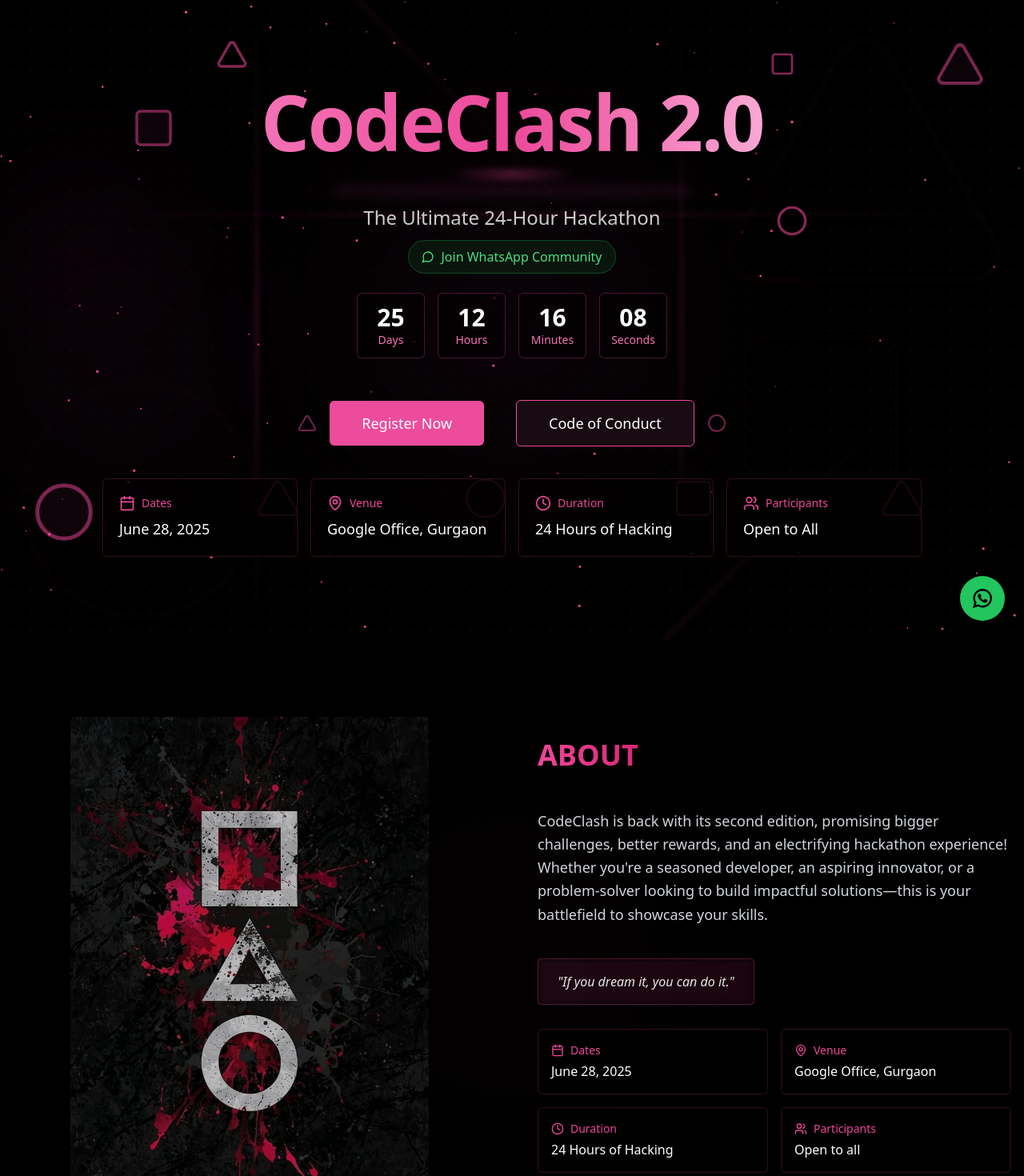
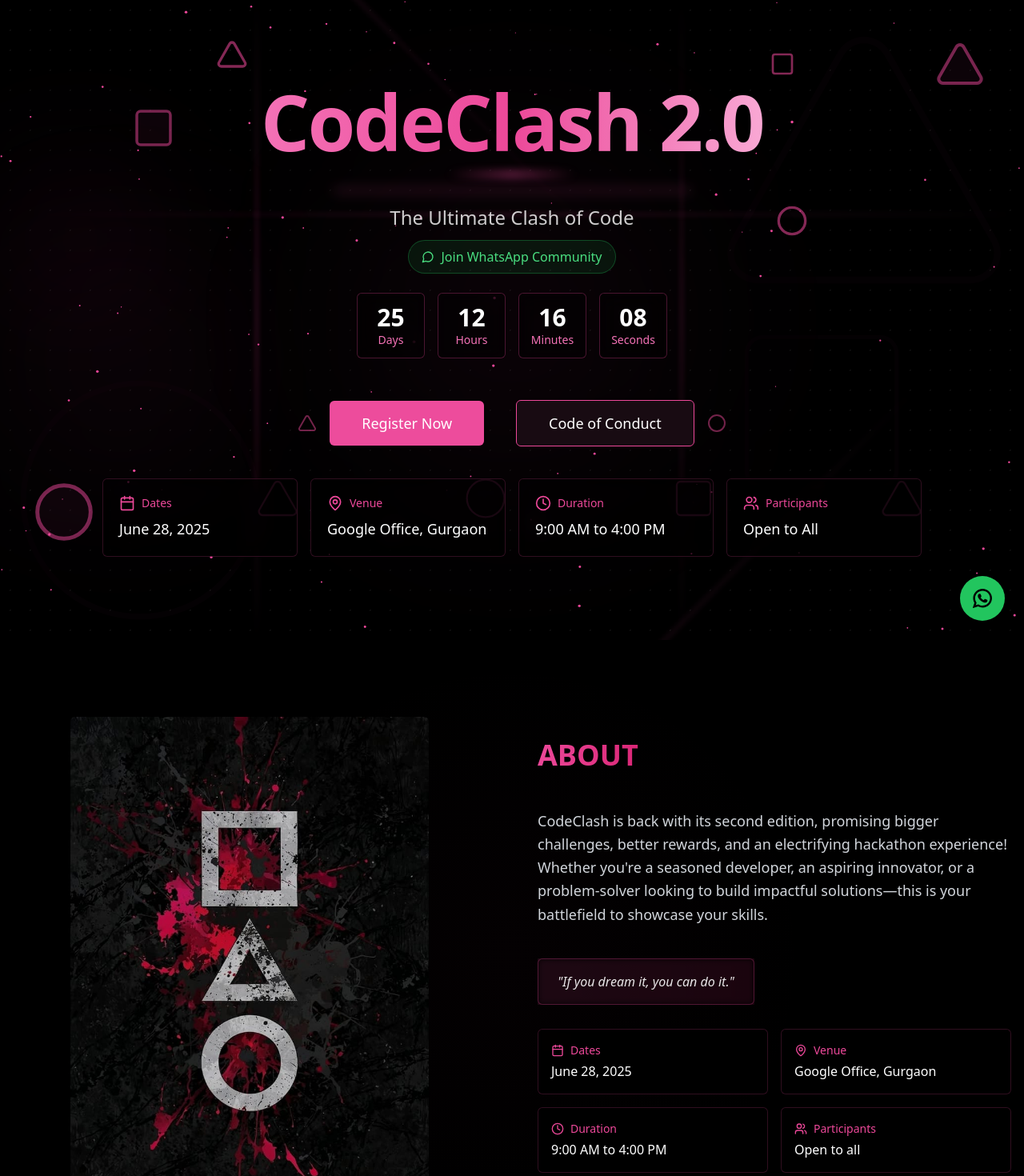
Before and after one commit to lak7/codeclash, a Next.js app: page / in a window 1280 px wide. Shown: the top 1470 px of the page at 80% size. Built offline with nearby package versions, Linux system fonts and the light colour scheme.

Commit message:
removed 24 hours

```diff
--- a/components/about-section.tsx
+++ b/components/about-section.tsx
@@ -67,7 +67,7 @@ export default function AboutSection() {
                   <Clock className="h-4 w-4" />
                   <span>Duration</span>
                 </div>
-                <div className="text-white">24 Hours of Hacking</div>
+                <div className="text-white">9:00 AM to 4:00 PM</div>
               </div>
 
               <div className="bg-black/60 backdrop-blur-sm border border-pink-500/20 rounded-md p-4 hover:border-pink-500/40 transition-all">
--- a/components/hero-section.tsx
+++ b/components/hero-section.tsx
@@ -325,7 +325,7 @@ export default function HeroSection() {
           animate={{ opacity: 1, y: 0 }}
           transition={{ delay: 0.3, duration: 0.8 }}
         >
-          The Ultimate 24-Hour Hackathon
+          The Ultimate Clash of Code
           <br />
           <a
             href="https://chat.whatsapp.com/HuYOZesGsgT96it0pR6r0O"
@@ -453,7 +453,7 @@ export default function HeroSection() {
             {
               icon: <Clock className="h-5 w-5" />,
               title: "Duration",
-              content: "24 Hours of Hacking",
+              content: "9:00 AM to 4:00 PM",
               symbol: (
                 <Square
                   className="h-14 w-14 absolute -top-1 -right-1 text-pink-500/10"
```
